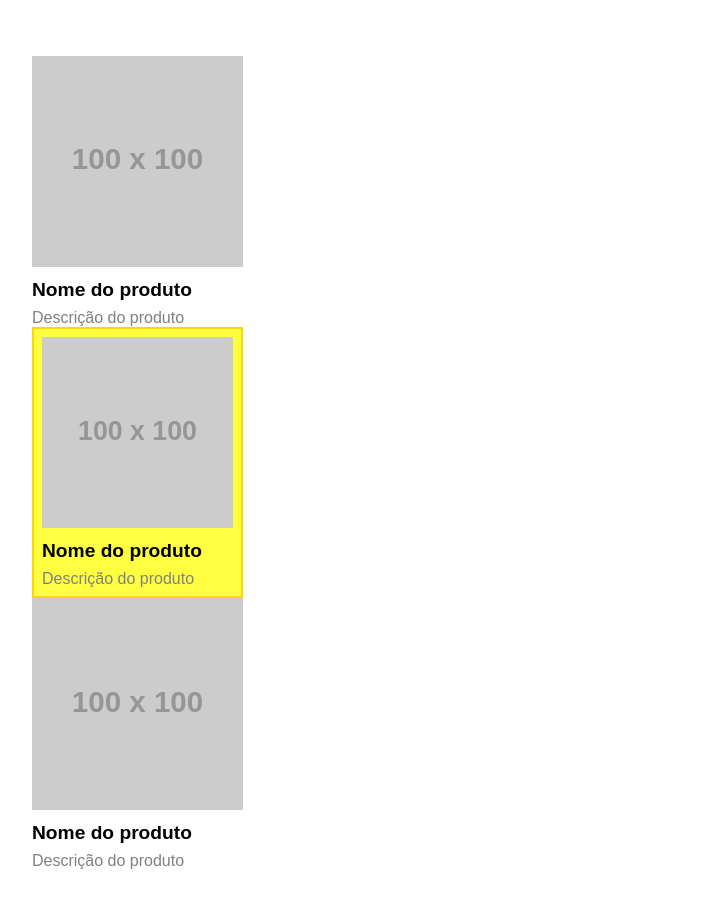
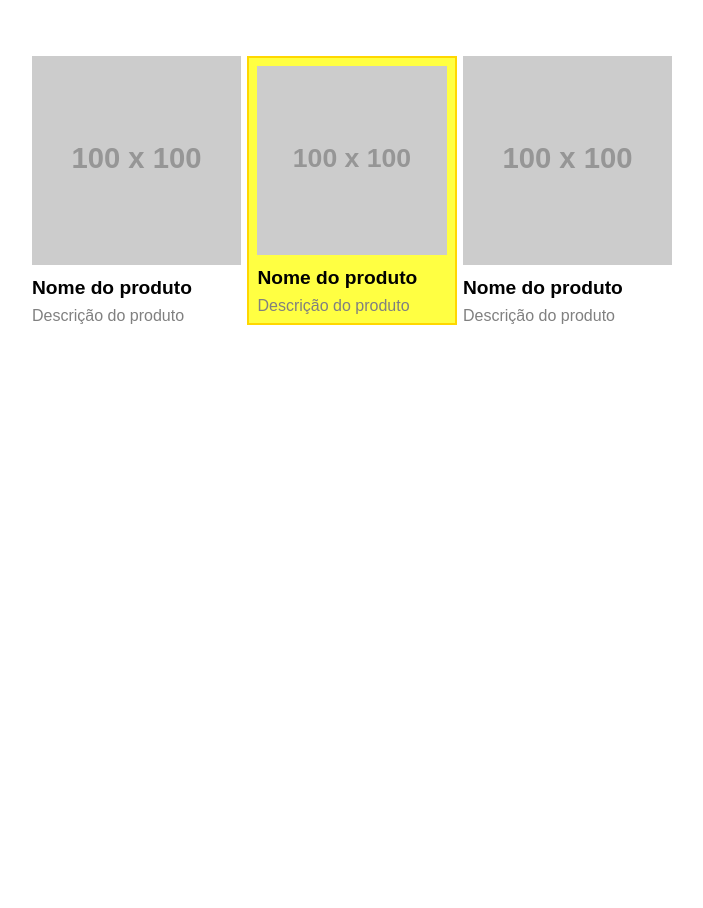
Before and after one commit to GuilhermeMurata/BEM_metodology, a website: page index.html in a window 1280 px wide. Shown: the whole page, without its empty margins (288-991 px from the left). After the commit the page ends 800 px from the top, so only its background shows below. Drawn offline with Linux system fonts and the light colour scheme; placeholder pictures from the web are drawn by us.

Commit message:
Fix; Inline box

```diff
--- a/bem/main.scss
+++ b/bem/main.scss
@@ -5,17 +5,13 @@
 }
 
 .produtos {
-    max-width: 640px;
-    width: 100%;
-    margin: 56px auto;
-    display: grid;
-    grid-template-columns: 33% 33% 33%;
-    grid-column-gap: 1%;
 
     &__control {
-        margin: 0;
-        padding: 0;
-        font-family: sans-serif;
+        max-width: 640px;
+        margin: 56px auto;
+        display: grid;
+        grid-template-columns: repeat(3, 1fr);
+        grid-column-gap: 1%;
     }
 
     &__name {
```
Also changed, not shown: bem/main.css, 1 other file.
